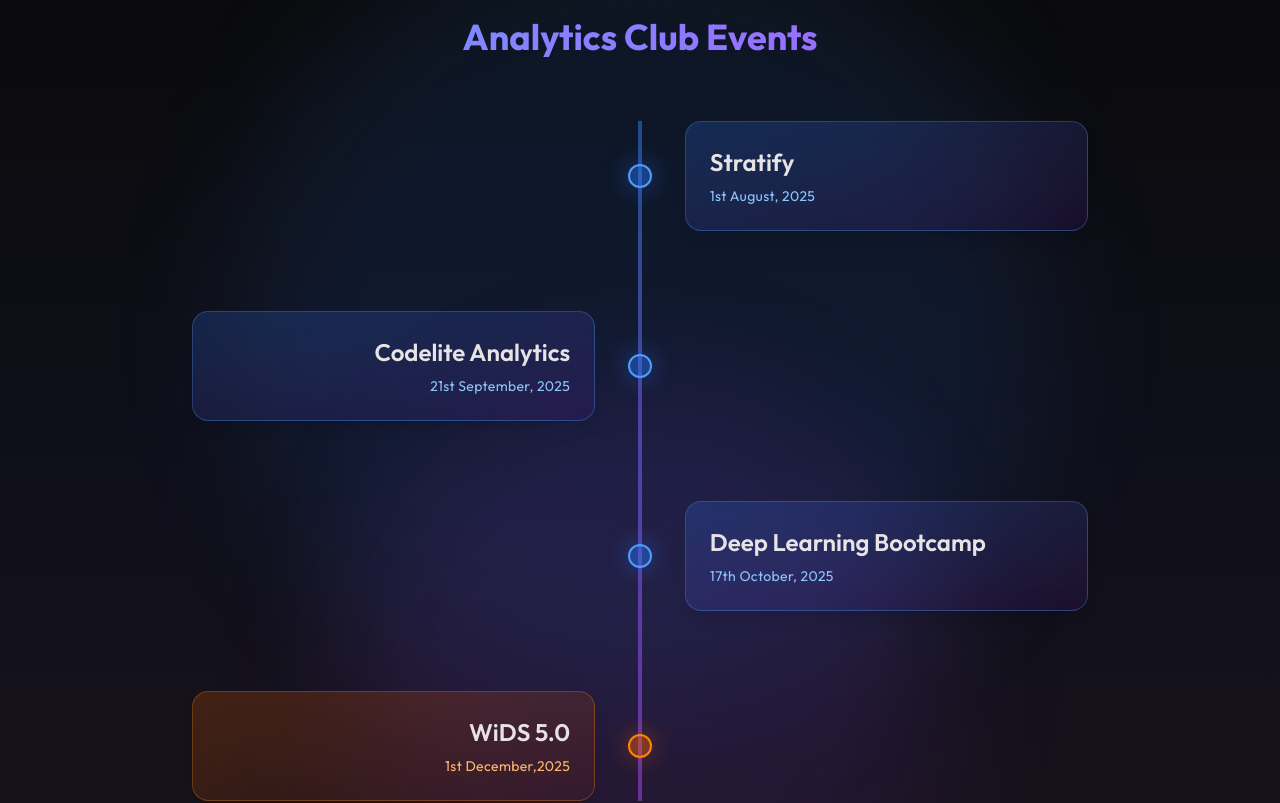
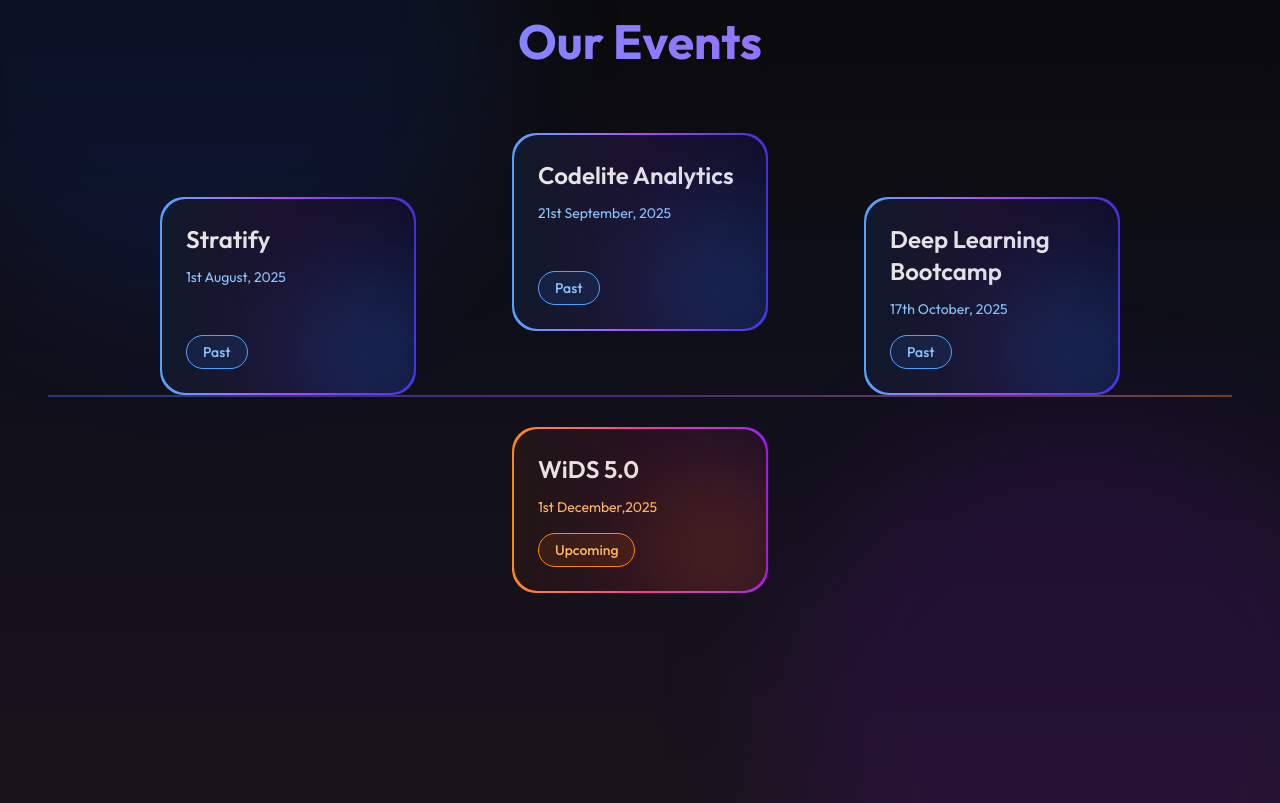
Before and after one commit to ugac-iitb/wids-2025-frontend, a Next.js app: page /about in a window 1280 px wide. Shown: the part 700-1503 px from the top of the page. Built offline with nearby package versions, Linux system fonts and the light colour scheme.

Commit message:
fixed theme

```diff
--- a/app/(site)/about/page.tsx
+++ b/app/(site)/about/page.tsx
@@ -61,67 +61,69 @@
         </div>
       </section>
 
-      {/* Timeline Section - Glow / Futuristic Redesign */}
-      <section className="py-24 bg-gradient-to-b from-[#0a0a0a] via-[#0f0f1a] to-black relative overflow-hidden">
-        {/* Background Gradient Blur Orbs */}
-        <div className="absolute top-0 left-1/2 -translate-x-1/2 w-[800px] h-[800px] bg-blue-500/10 blur-3xl rounded-full" />
-        <div className="absolute bottom-0 right-1/2 translate-x-1/2 w-[600px] h-[600px] bg-purple-500/10 blur-3xl rounded-full" />
+{/* === Horizontal Event Timeline === */}
+<section className="relative py-24 bg-gradient-to-b from-[#0a0a0a] via-[#0f0f1a] to-black overflow-hidden">
+  {/* Background Blurs */}
+  <div className="absolute inset-0 pointer-events-none">
+    <div className="absolute top-[-200px] left-[-100px] w-[600px] h-[600px] bg-blue-600/10 blur-3xl rounded-full"></div>
+    <div className="absolute bottom-[-200px] right-[-100px] w-[600px] h-[600px] bg-purple-600/10 blur-3xl rounded-full"></div>
+  </div>
 
-        <div className="relative container mx-auto px-4">
-          <h2 className="text-4xl font-extrabold text-center mb-16 bg-gradient-to-r from-blue-400 to-purple-500 text-transparent bg-clip-text">
-            Analytics Club Events
+  <div className="relative container mx-auto px-6 md:px-12">
+    <h2 className="text-5xl font-extrabold text-center mb-25 bg-gradient-to-r from-blue-400 to-purple-500 text-transparent bg-clip-text">
+      Our Events
     </h2>
 
-          {/* Central Line */}
-          <div className="relative max-w-4xl mx-auto">
-            <div className="absolute left-1/2 transform -translate-x-1/2 w-1 h-full bg-gradient-to-b from-blue-500 to-purple-500 opacity-50"></div>
+    {/* Horizontal line */}
+    <div className="relative flex items-center justify-center mb-24">
+      <div className="absolute top-1/2 left-0 right-0 h-[2px] bg-gradient-to-r from-blue-500 via-purple-500 to-orange-400 opacity-40"></div>
 
-            {/* Event Cards */}
+      <div className="flex flex-wrap justify-center gap-16 md:gap-24 relative z-10">
         {events.map((event, index) => (
           <div
             key={index}
-                className={`relative flex items-center justify-between mb-20 ${
-                  index % 2 === 0 ? 'flex-row-reverse' : ''
+            className={`group relative rounded-3xl overflow-hidden p-[2px] w-64 transition-all duration-300
+              ${event.status === "upcoming"
+                ? "bg-gradient-to-r from-orange-400 via-pink-500 to-purple-600 hover:shadow-[0_0_40px_rgba(255,161,75,0.1)]"
+                : "bg-gradient-to-r from-blue-400 via-purple-500 to-indigo-700 hover:shadow-[0_0_40px_rgba(99,102,241,0.1)]"
+              }
+              ${index % 2 === 0 ? "translate-y-8" : "-translate-y-8"}
+            `}
+          >
+            {/* Inner card */}
+            <div className="relative bg-[#0b0b15]/90 backdrop-blur-lg rounded-3xl h-full flex flex-col justify-between p-6 transition-transform duration-500 group-hover:-translate-y-1">
+              <div>
+                <h3 className="text-2xl font-semibold text-white mb-3">{event.title}</h3>
+                <p className={`text-sm ${event.status === "upcoming" ? "text-orange-300" : "text-blue-300"}`}>
+                  {event.date}
+                </p>
+              </div>
+
+              {/* Status Badge */}
+              <div
+                className={`self-start mt-4 px-4 py-1.5 text-sm font-medium rounded-full border
+                  ${event.status === "upcoming"
+                    ? "border-orange-400 text-orange-300 bg-orange-500/10"
+                    : "border-blue-400 text-blue-300 bg-blue-500/10"
                   }`}
               >
-                {/* Connector Dot */}
-                <div className="absolute left-1/2 transform -translate-x-1/2 flex flex-col items-center">
-                  <div className={`relative w-6 h-6 rounded-full border-2
-                    ${event.status === 'upcoming' ? 'border-orange-400 bg-orange-500/30' : 'border-blue-400 bg-blue-500/30'}`}>
-                    <div className={`absolute inset-0 rounded-full blur-md
-                      ${event.status === 'upcoming' ? 'bg-orange-500/60' : 'bg-blue-500/60'}`}></div>
-                  </div>
-                  {/* Glowing pulse */}
-                  <div className={`absolute w-6 h-6 rounded-full animate-ping
-                    ${event.status === 'upcoming' ? 'bg-orange-400/40' : 'bg-blue-400/40'}`}></div>
+                {event.status === "upcoming" ? "Upcoming" : "Past"}
               </div>
 
-                {/* Event Card */}
+              {/* Glow Orb */}
               <div
-                  className={`relative w-[45%] p-6 rounded-2xl backdrop-blur-md shadow-lg
-                    transition-all duration-300 hover:scale-105
-                    ${
-                      event.status === 'upcoming'
-                        ? 'bg-gradient-to-br from-orange-500/20 to-orange-700/10 border border-orange-400/30 hover:shadow-orange-500/30'
-                        : 'bg-gradient-to-br from-blue-500/20 to-purple-700/10 border border-blue-400/30 hover:shadow-blue-500/30'
-                    }
-                    ${index % 2 === 0 ? 'text-left' : 'text-right'}
-                  `}
-                >
-                  <h3 className="text-white text-2xl font-semibold mb-2">{event.title}</h3>
-                  <p
-                    className={`text-sm tracking-wide ${
-                      event.status === 'upcoming' ? 'text-orange-300' : 'text-blue-300'
-                    }`}
-                  >
-                    {event.date}
-                  </p>
+                className={`absolute -bottom-10 -right-10 w-40 h-40 rounded-full blur-3xl opacity-30
+                  ${event.status === "upcoming" ? "bg-orange-500" : "bg-blue-500"}`}
+              ></div>
             </div>
           </div>
         ))}
       </div>
     </div>
+  </div>
 </section>
+
+
     </>
   );
 };
--- a/app/(site)/user/page.tsx
+++ b/app/(site)/user/page.tsx
@@ -50,7 +50,9 @@
 
   return (
     <div className="flex flex-col items-center justify-center min-h-screen p-6 text-[#E7E3E5]">
-      <h1 className="text-2xl font-semibold mb-6">Your Profile</h1>
+      <h2 className="text-4xl md:text-5xl font-extrabold mb-10 bg-gradient-to-r from-blue-400 to-purple-500 text-transparent bg-clip-text">
+        Your Profile
+      </h2>
       <UserDetails user={user} />
     </div>
   );
--- a/components/FAQ/FAQItem.tsx
+++ b/components/FAQ/FAQItem.tsx
@@ -17,9 +17,9 @@
     <div className="flex flex-col border-b border-stroke last-of-type:border-none dark:border-strokedark">
       <button
         onClick={() => handleFaqToggle(id)}
-        className="flex w-full cursor-pointer items-center justify-between px-6 py-5 text-left text-metatitle3 font-medium text-gray-200 hover:text-white lg:px-9 lg:py-7.5"
+        className="flex w-full cursor-pointer items-center justify-between px-6 py-5 text-left text-[1.1rem] font-medium text-gray-200 hover:text-white lg:px-9 lg:py-7.5"
       >
-        <span className="flex-1 text-left">{quest}</span>
+        <span className="flex-1 text-left leading-relaxed">{quest}</span>
 
         {isActive ? (
           <svg
@@ -50,7 +50,6 @@
         )}
       </button>
 
-
       {/* Smooth slide animation */}
       <AnimatePresence initial={false}>
         {isActive && (
@@ -62,7 +61,7 @@
             transition={{ duration: 0.4, ease: "easeInOut" }}
             className="overflow-hidden border-t border-stroke dark:border-strokedark"
           >
-            <p className="px-6 py-5 text-gray-300 lg:px-9 lg:py-7.5">
+            <p className="px-6 py-5 text-[1.05rem] text-gray-300 leading-relaxed lg:px-9 lg:py-7.5">
               {ans}
             </p>
           </motion.div>
--- a/components/UserDetails/index.tsx
+++ b/components/UserDetails/index.tsx
@@ -20,7 +20,7 @@
       className="flex flex-col items-center gap-5 p-8 rounded-2xl
                  bg-gradient-to-br from-[#1b1530] via-[#191622] to-[#15131b]
                  border border-white/10 shadow-lg
-                 hover:shadow-[0_0_40px_rgba(120,100,255,0.25)]
+                 hover:shadow-[0_0_40px_rgba(120,100,255,0.02)]
                  transition-all duration-300 hover:-translate-y-1 max-w-md mx-auto w-full"
     >
       {/* Profile Image */}
```
Also changed, not shown: components/Wishlist/index.tsx (+5 -118 lines). Lines whose indentation alone changed are shown as unchanged.
